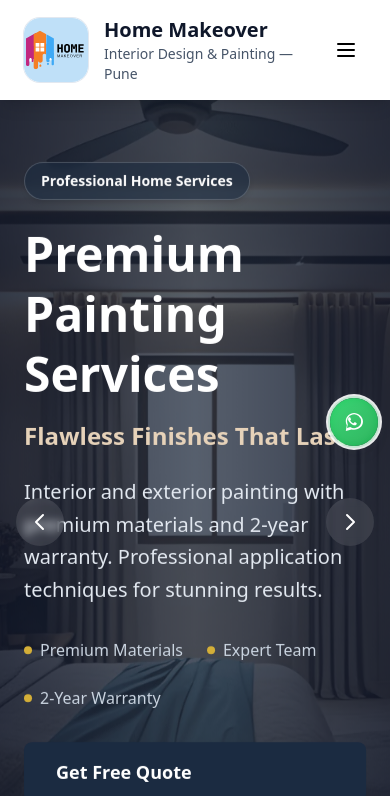
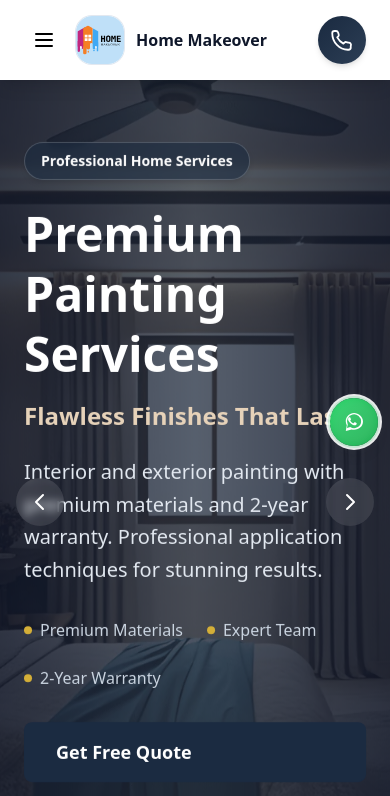
Before and after one commit to rizwan-dev/homemakeover, a Next.js app: page / in a window 390 px wide. Shown: the top 796 px of the page. Built offline with nearby package versions, Linux system fonts and the light colour scheme.

Commit message:
Improved mobile version design

```diff
--- a/components/Header.js
+++ b/components/Header.js
@@ -16,8 +16,31 @@ export default function Header() {
     <header className="bg-white shadow-lg sticky top-0 z-50">
       <div className="max-w-6xl mx-auto px-6 py-4">
         <div className="flex items-center justify-between">
-          {/* Logo */}
-          <div className="flex items-center gap-4">
+          {/* Mobile: menu + compact logo (left) */}
+          <div className="flex items-center gap-3 lg:hidden">
+            <button
+              onClick={() => setIsMenuOpen(!isMenuOpen)}
+              className="p-2 rounded-lg hover:bg-slate-100 transition-colors"
+              aria-label="Open menu"
+            >
+              <svg className="w-6 h-6" fill="none" stroke="currentColor" viewBox="0 0 24 24">
+                <path strokeLinecap="round" strokeLinejoin="round" strokeWidth={2} d="M4 6h16M4 12h16M4 18h16" />
+              </svg>
+            </button>
+            <Link href="/" className="flex items-center gap-3">
+              <div className="w-12 h-12 rounded-2xl overflow-hidden ring-1 ring-slate-200 bg-white shrink-0">
+                <img
+                  src="/images/brand/logo.svg"
+                  alt="Home Makeover logo"
+                  className="w-full h-full object-cover transform scale-150"
+                />
+              </div>
+              <span className="text-base font-semibold text-slate-900">Home Makeover</span>
+            </Link>
+          </div>
+
+          {/* Desktop Logo */}
+          <div className="hidden lg:flex items-center gap-4">
             <Link href="/" className="flex items-center gap-4">
               <div className="w-16 h-16 rounded-2xl overflow-hidden ring-1 ring-slate-200 bg-white shrink-0">
                 <img
@@ -80,15 +103,21 @@ export default function Header() {
             </div>
           </nav>
 
-          {/* Mobile Menu Button */}
-          <button
-            onClick={() => setIsMenuOpen(!isMenuOpen)}
-            className="lg:hidden p-2 rounded-lg hover:bg-slate-100 transition-colors"
-          >
-            <svg className="w-6 h-6" fill="none" stroke="currentColor" viewBox="0 0 24 24">
-              <path strokeLinecap="round" strokeLinejoin="round" strokeWidth={2} d="M4 6h16M4 12h16M4 18h16" />
-            </svg>
-          </button>
+          {/* Mobile Call Button (right) */}
+          <div className="lg:hidden">
+            <button
+              type="button"
+              onClick={() => { if (typeof window !== 'undefined') window.location.href = 'tel:+919031263531' }}
+              aria-label="Call Home Makeover"
+              className="group relative inline-flex items-center justify-center w-12 h-12 rounded-full text-white bg-gradient-to-br from-primary to-primary-light shadow-md ring-1 ring-white/10 hover:shadow-lg hover:scale-105 transition-all duration-200"
+            >
+              <span className="absolute inset-0 rounded-full animate-ping bg-accent/20" />
+              <svg className="relative w-6 h-6" viewBox="0 0 24 24" fill="none" stroke="currentColor" strokeWidth="1.8" strokeLinecap="round" strokeLinejoin="round" aria-hidden="true">
+                <path d="M2.25 5.25c0-1.243 1.007-2.25 2.25-2.25H6c.966 0 1.795.622 2.084 1.54l.62 2.012c.19.616.03 1.288-.41 1.74l-1.1 1.1a15.75 15.75 0 006.222 6.222l1.1-1.1c.452-.44 1.124-.6 1.74-.41l2.012.62A2.25 2.25 0 0120.75 18v1.5a2.25 2.25 0 01-2.25 2.25h-.75C9.55 21.75 2.25 14.45 2.25 5.25V5.25z" />
+              </svg>
+              <span className="absolute inset-0 rounded-full ring-2 ring-accent/0 group-hover:ring-accent/40 transition-all duration-300" />
+            </button>
+          </div>
         </div>
 
         {/* Mobile Navigation */}
@@ -110,22 +139,7 @@ export default function Header() {
               <Link href="/contact" aria-current={isActive('/contact') ? 'page' : undefined} className={`${isActive('/contact') ? 'text-primary font-semibold' : 'text-text hover:text-primary font-medium'} transition-colors`}>
                 Contact
               </Link>
-              <button
-                type="button"
-                onClick={() => { if (typeof window !== 'undefined') window.location.href = 'tel:+919031263531' }}
-                aria-label="Call Home Makeover"
-                className="group relative inline-flex items-center gap-3 px-5 py-3 rounded-xl text-white font-semibold bg-gradient-to-r from-primary to-primary-light shadow-lg ring-1 ring-white/10 hover:shadow-xl hover:scale-[1.02] transition-all duration-200 overflow-hidden"
-              >
-                <span className="relative flex items-center justify-center w-9 h-9 rounded-full bg-white/10">
-                  <span className="absolute inset-0 rounded-full animate-ping bg-accent/20" />
-                  <svg className="relative w-5 h-5 text-white" viewBox="0 0 24 24" fill="none" stroke="currentColor" strokeWidth="1.8" strokeLinecap="round" strokeLinejoin="round" aria-hidden="true">
-                    <path d="M2.25 5.25c0-1.243 1.007-2.25 2.25-2.25H6c.966 0 1.795.622 2.084 1.54l.62 2.012c.19.616.03 1.288-.41 1.74l-1.1 1.1a15.75 15.75 0 006.222 6.222l1.1-1.1c.452-.44 1.124-.6 1.74-.41l2.012.62A2.25 2.25 0 0120.75 18v1.5a2.25 2.25 0 01-2.25 2.25h-.75C9.55 21.75 2.25 14.45 2.25 5.25V5.25z" />
-                  </svg>
-                </span>
-                <span className="tracking-wide">90312 63531</span>
-                <span className="absolute inset-0 rounded-xl ring-2 ring-accent/0 group-hover:ring-accent/40 transition-all duration-300" />
-                <span className="pointer-events-none absolute -left-1/3 top-0 h-full w-1/3 bg-white/20 blur-md skew-x-[-20deg] -translate-x-[120%] group-hover:translate-x-[220%] transition-transform duration-700 ease-out" />
-              </button>
+              {/* Call button moved to header right on mobile; removed from drawer */}
                 <div className="flex items-center gap-4 pt-2">
                   <a href="https://www.instagram.com/homesmakeover/" target="_blank" rel="noopener noreferrer" aria-label="Instagram" className="text-text hover:text-primary">
                     <svg className="w-5 h-5" viewBox="0 0 24 24" fill="currentColor" aria-hidden="true">
```
